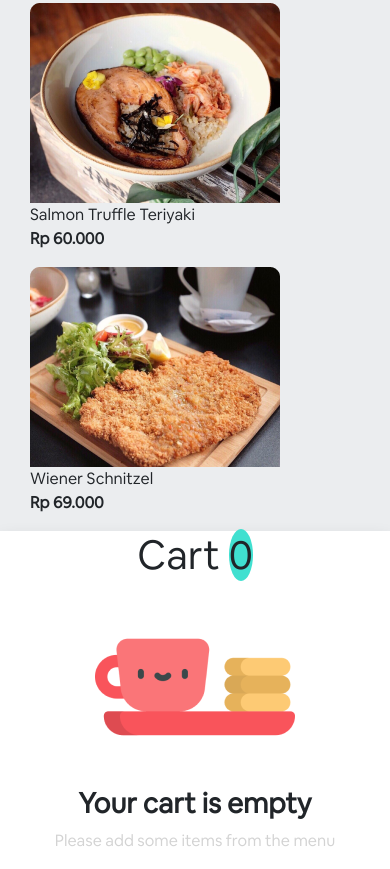
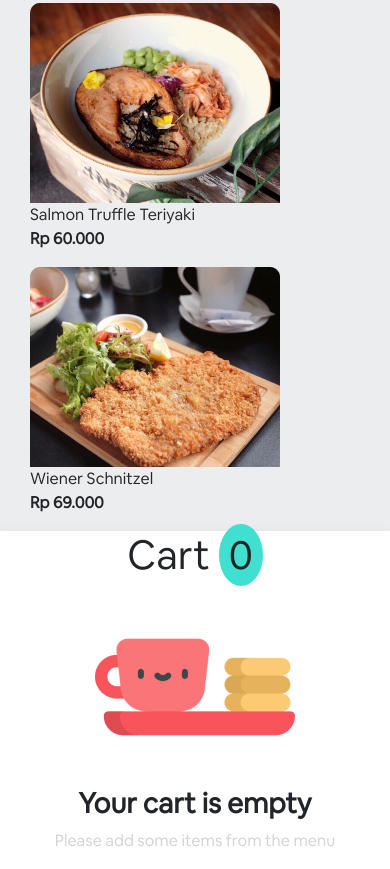
Before and after one commit to RPHertiansa/bootcamp-arkademy, a plain HTML site: page Tugas 6 Responsive Web/index.html in a window 390 px wide. Shown: the part 1967-2836 px from the top of the page. Drawn offline with nearby package versions, Linux system fonts and the light colour scheme.

Commit message:
update responsive web

```diff
--- a/Tugas 6 Responsive Web/assets/css/style.css
+++ b/Tugas 6 Responsive Web/assets/css/style.css
@@ -51,8 +51,8 @@
     box-shadow: 0 4px 8px 0 rgba(0,0,0,0.2);
 }
 .cart-num {
-    height: 105px !important;
-    width: 105px !important;
+
+    padding: 5px 10px !important;
     background-color: turquoise !important;
     border-radius: 50% !important;
 
```
Also changed, not shown: Tugas 6 Responsive Web/README.md (added).
